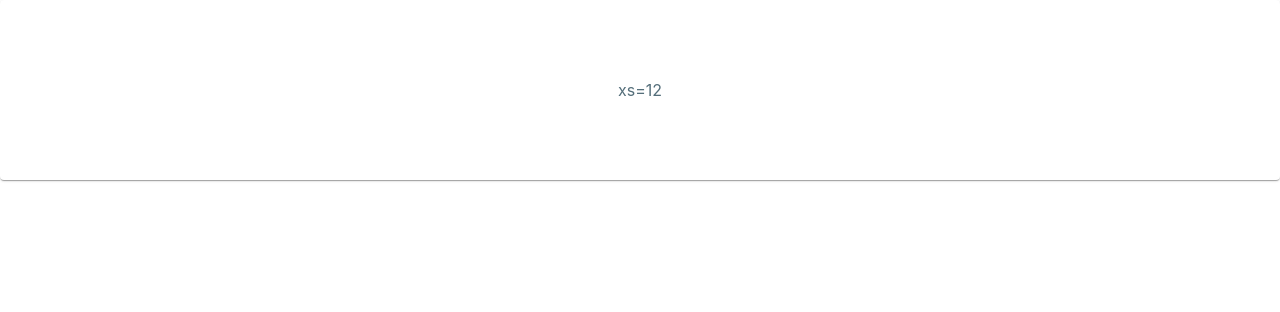
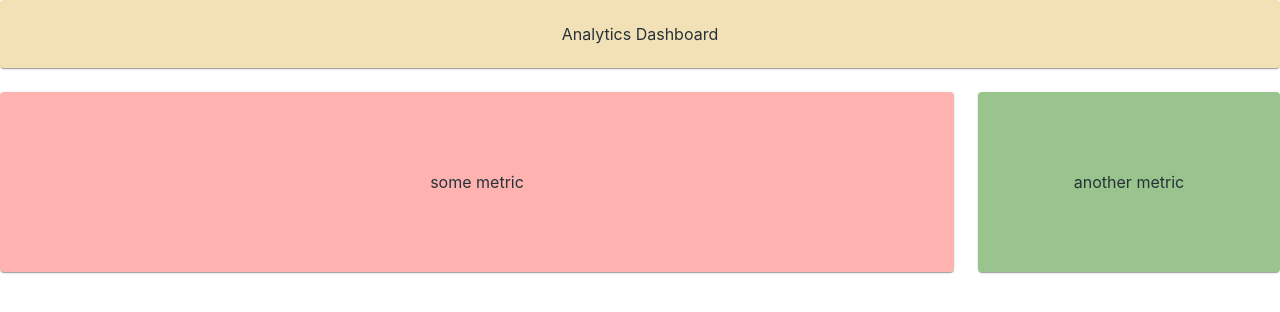
Before and after one commit to Bestmart721/analytics-dashboard, a React (Create React App) app in the folder client/: page / in a window 1280 px wide. Shown: the top 312 px of the page. Built offline with nearby package versions, Linux system fonts and the light colour scheme.

Commit message:
Split out components

```diff
--- a/client/src/components/Dashboard/Dashboard.js
+++ b/client/src/components/Dashboard/Dashboard.js
@@ -1,29 +1,25 @@
-import React from 'react';
+import React, { Component } from 'react';
 import PropTypes from 'prop-types';
 import { withStyles } from '@material-ui/core/styles';
-import Paper from '@material-ui/core/Paper';
+import Header from './Header/Header';
 import Grid from '@material-ui/core/Grid';
+import DashboardItem from './DashboardItem/DashboardItem';
 
 const styles = theme => ({
   root: {
     flexGrow: 1,
   },
-  paper: {
-    padding: theme.spacing(10),
-    textAlign: 'center',
-    color: theme.palette.text.secondary,
-  },
 });
 
-class Dashboard extends React.Component {
+class Dashboard extends Component {
   render(){
     const { classes } = this.props;
     return (
       <div className={classes.root}>
         <Grid container spacing={3}>
-          <Grid item xs={12}>
-            <Paper className={classes.paper}>xs=12</Paper>
-          </Grid>
+          <Header />
+          <DashboardItem size={9} priority={'primary'} metric={'some metric'} />
+          <DashboardItem size={3} priority={'secondary'} metric={'another metric'} />
         </Grid>
       </div>
     );
--- /dev/null
+++ b/client/src/components/Dashboard/DashboardItem/DashboardItem.js
@@ -0,0 +1,53 @@
+import React, { Component } from 'react'
+import PropTypes from 'prop-types';
+import { withStyles } from '@material-ui/core/styles';
+import Paper from '@material-ui/core/Paper';
+import Grid from '@material-ui/core/Grid';
+
+const styles = theme => ({
+  paper: {
+    padding: theme.spacing(10),
+    textAlign: 'center',
+    color: theme.palette.text.primary,
+  },
+  mainMetric: {
+    background: theme.palette.background.secondary,
+  },
+  secondaryMetric: {
+    background: theme.palette.background.tertiary,
+  },
+});
+
+class DashboardItem extends Component {
+
+  getClassNames() {
+    const { priority, classes } = this.props
+    let classNames = classes.paper;
+    if (priority === 'primary'){
+      classNames = `${classNames} ${classes.mainMetric}`;
+    } else {
+      classNames = `${classNames} ${classes.secondaryMetric}`;
+    }
+    return classNames;
+  }
+
+  render() {
+    const { size, metric } = this.props;
+    const classNames = this.getClassNames();
+
+    // Create a graph component that takes metric as a prop and
+    // Turns it into some graph, probably add a graphType prop
+    return (
+      <Grid item xs={ size }>
+        <Paper className={`${classNames}`}>{metric}</Paper>
+      </Grid>
+    )
+  }
+}
+
+DashboardItem.propTypes = {
+  size: PropTypes.number.isRequired,
+  priority: PropTypes.string.isRequired,
+}
+
+export default withStyles(styles)(DashboardItem);
--- /dev/null
+++ b/client/src/components/Dashboard/Header/Header.js
@@ -0,0 +1,26 @@
+import React, { Component } from 'react'
+import { withStyles } from '@material-ui/core/styles';
+import Paper from '@material-ui/core/Paper';
+import Grid from '@material-ui/core/Grid';
+
+const styles = theme => ({
+  header: {
+    padding: theme.spacing(3),
+    textAlign: 'center',
+    color: theme.palette.text.primary,
+    background: theme.palette.background.primary,
+  }
+});
+
+export class Header extends Component {
+  render() {
+    const { classes } = this.props;
+    return (
+      <Grid item xs={12}>
+        <Paper className={classes.header}>Analytics Dashboard</Paper>
+      </Grid>
+    )
+  }
+}
+
+export default withStyles(styles)(Header);
```
